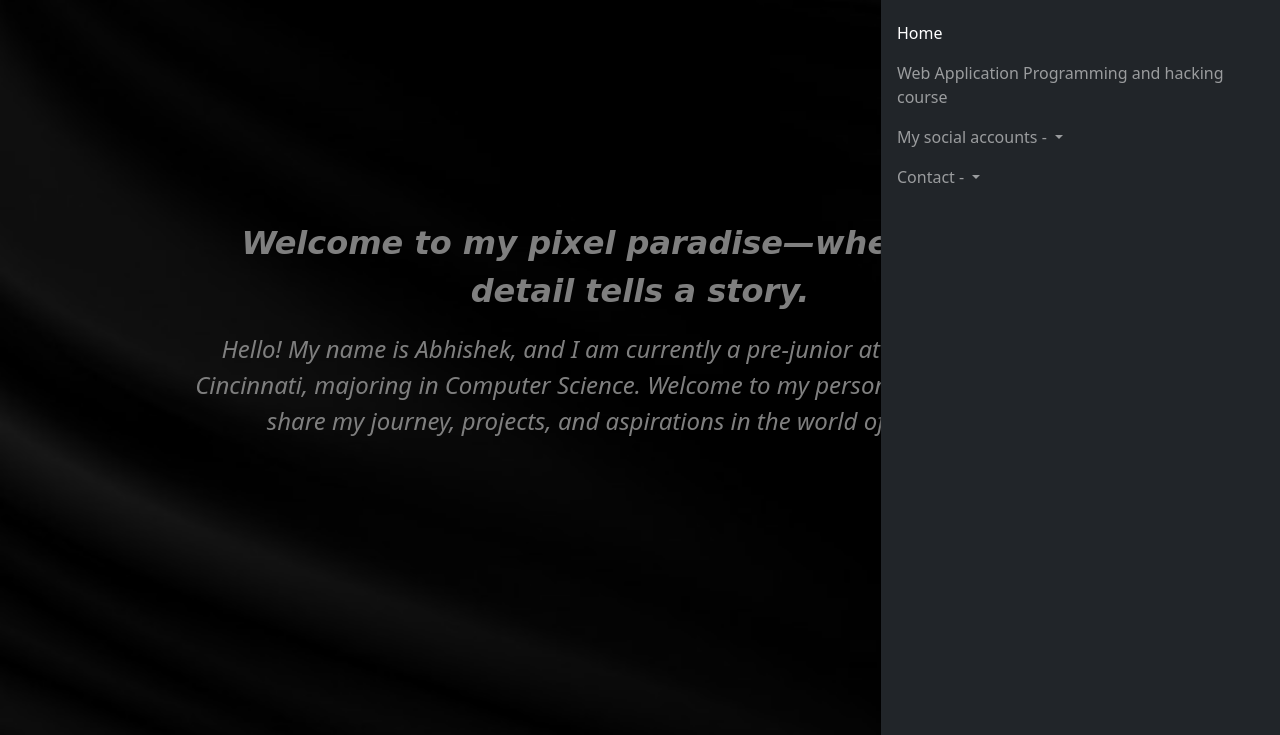
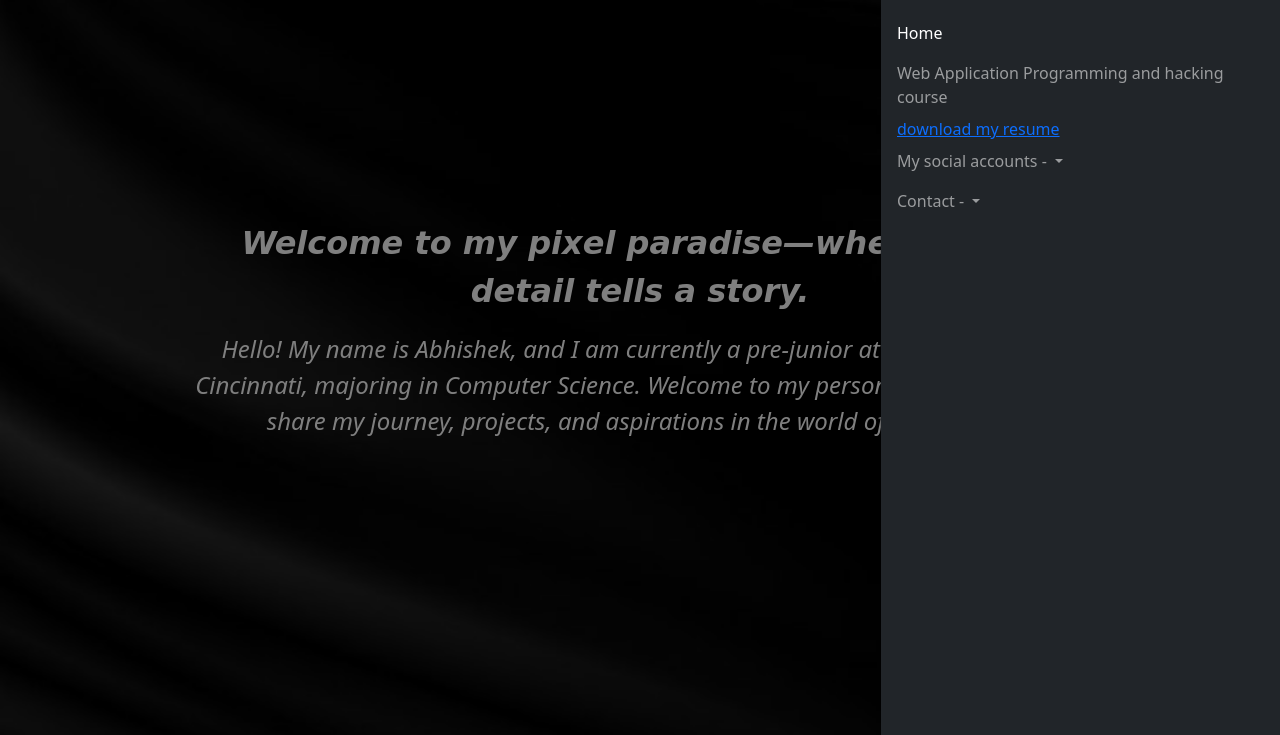
Before and after one commit to Abhi-gupta21/normal-portfolio, a website: page index.html in a window 1280 px wide. Both pictures are taken after a click on the button "Toggle navigation". Shown: the part 65-800 px from the top of the page. Drawn offline with nearby package versions, Linux system fonts and the light colour scheme; no server answers.

Commit message:
Update index.html

```diff
--- a/index.html
+++ b/index.html
@@ -29,6 +29,9 @@
             </li>
             <li class="nav-item">
               <a class="nav-link" href="waph.html">Web Application Programming and hacking course</a>
+            </li>
+            <li class="nav-item">
+              <a href="CS_Resume_SaiAbhishek.pdf" download="Abhishek_resume.pdf">download my resume</a>
             </li>
             <li class="nav-item dropdown">
               <a class="nav-link dropdown-toggle" href="#" role="button" data-bs-toggle="dropdown" aria-expanded="false">
```
